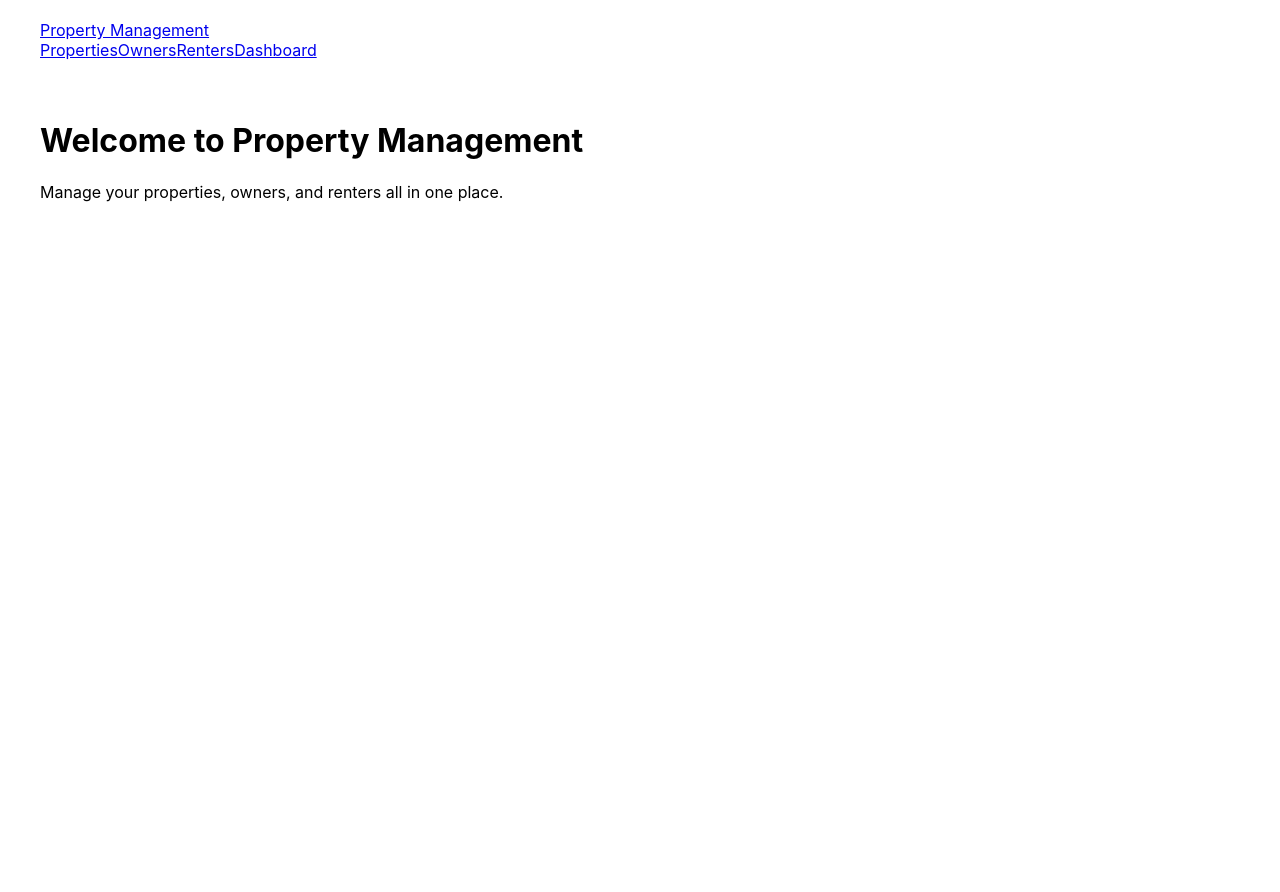
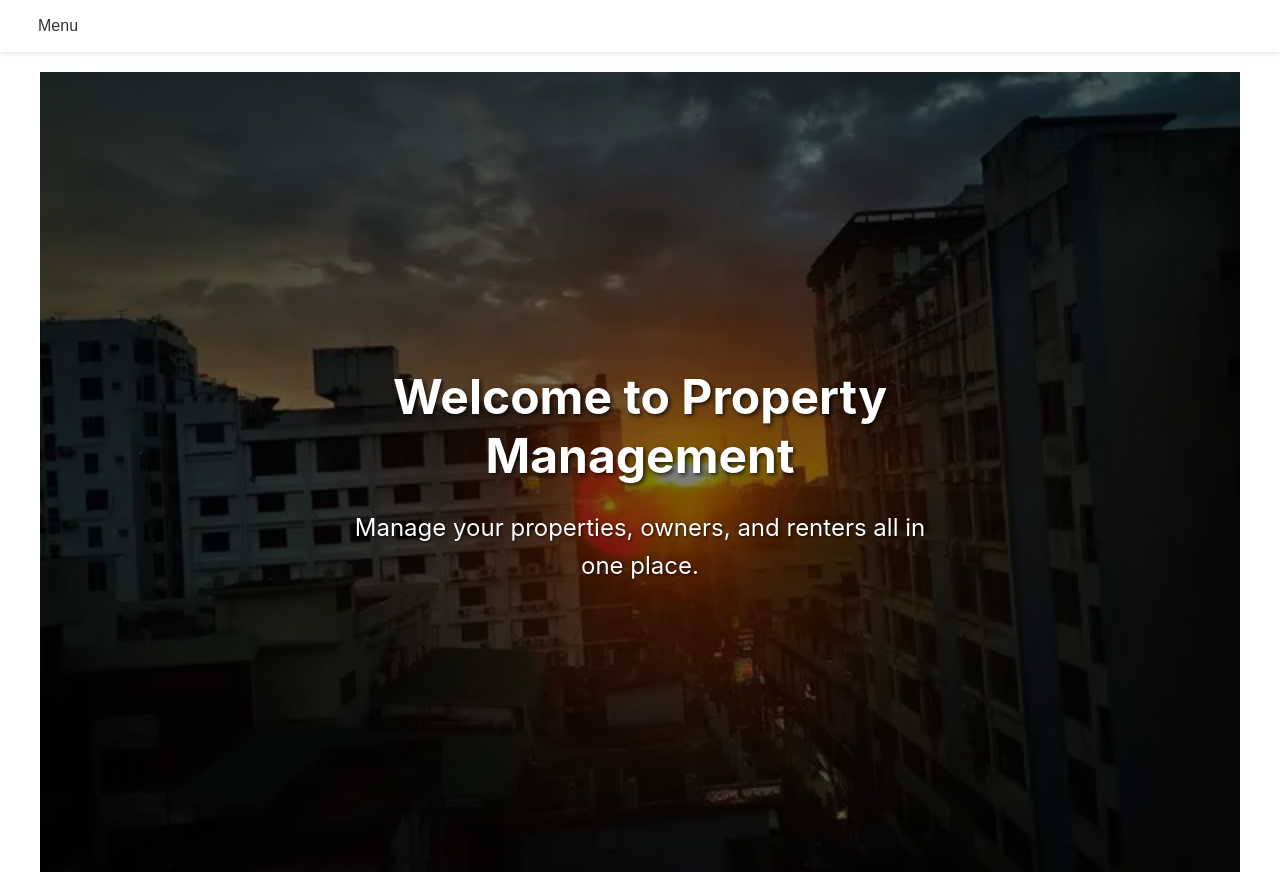
Before and after one commit to git1-shivansh/PropertyManagement, a React (Create React App) app in the folder frontend/: page / in a window 1280 px wide. Before the commit the page ends 800 px from the top, so only its background shows below. Built offline with nearby package versions, Linux system fonts and the light colour scheme.

Commit message:
Created Navbar and modified the homepage

```diff
--- /dev/null
+++ b/frontend/src/Home.css
@@ -0,0 +1,46 @@
+/* Home page container */
+.home-container {
+    position: relative;
+    height: 100vh; /* Full-screen height */
+    display: flex;
+    justify-content: center;
+    align-items: center;
+    background: url('../background_homepage/background.jpeg') no-repeat center center/cover;
+  }
+
+  /* Overlay for darkening background */
+  .overlay {
+    position: absolute;
+    top: 0;
+    left: 0;
+    width: 100%;
+    height: 100%;
+    background: rgba(0, 0, 0, 0.5); /* Semi-transparent black */
+    display: flex;
+    justify-content: center;
+    align-items: center;
+    z-index: 1;
+  }
+
+  /* Content wrapper */
+  .home-content {
+    text-align: center;
+    color: #ffffff;
+    z-index: 2;
+    max-width: 600px;
+  }
+
+  /* Main title */
+  .home-title {
+    font-size: 3rem; /* Large text */
+    font-weight: bold;
+    margin-bottom: 1rem;
+    text-shadow: 2px 2px 4px rgba(0, 0, 0, 0.7);
+  }
+
+  /* Subtitle */
+  .home-subtitle {
+    font-size: 1.5rem;
+    line-height: 1.6;
+    text-shadow: 1px 1px 3px rgba(0, 0, 0, 0.7);
+  }
--- /dev/null
+++ b/frontend/src/Navbar2.css
@@ -0,0 +1,58 @@
+/* Navbar container */
+.navbar {
+    display: flex;
+    justify-content: space-between;
+    align-items: center;
+    padding: 16px 24px;
+    background-color: #ffffff;
+    box-shadow: 0 2px 4px rgba(0, 0, 0, 0.1);
+  }
+
+  /* Menu button */
+  .menu-button {
+    display: flex;
+    align-items: center;
+    background: none;
+    border: none;
+    cursor: pointer;
+    color: #333333;
+  }
+
+  .menu-button svg {
+    margin-right: 8px;
+  }
+
+  .menu-text {
+    font-size: 16px;
+    font-weight: 500;
+  }
+
+  /* Dropdown menu */
+  .dropdown-menu {
+    position: absolute;
+    top: 60px;
+    left: 24px;
+    background-color: #ffffff;
+    border: 1px solid #dddddd;
+    border-radius: 8px;
+    box-shadow: 0 2px 6px rgba(0, 0, 0, 0.1);
+    padding: 8px 0;
+    list-style: none;
+    z-index: 1000;
+  }
+
+  .dropdown-menu li {
+    padding: 8px 16px;
+  }
+
+  .dropdown-menu li a {
+    text-decoration: none;
+    font-size: 14px;
+    color: #333333;
+    display: block;
+    transition: background-color 0.2s ease-in-out;
+  }
+
+  .dropdown-menu li a:hover {
+    background-color: #f0f0f0;
+  }
--- a/frontend/src/components/Navbar2.js
+++ b/frontend/src/components/Navbar2.js
@@ -1,17 +1,73 @@
-import React from 'react';
+import React, { useState } from 'react';
 import { Link } from 'react-router-dom';
+import '../Navbar2.css'; // Import the CSS file for styling
 
 function Navbar2() {
+  const [dropdownOpen, setDropdownOpen] = useState(false);
+
+  const toggleDropdown = () => {
+    setDropdownOpen(!dropdownOpen);
+  };
+
+  const closeDropdown = () => {
+    setDropdownOpen(false);
+  };
+
   return (
-    <nav className="bg-gray-800 text-white p-4">
-      <div className="container mx-auto flex justify-between">
-        <Link to="/" className="text-xl font-bold">Property Management</Link>
-        <div className="space-x-4">
-          <Link to="/properties" className="hover:text-gray-300">Properties</Link>
-          <Link to="/owners" className="hover:text-gray-300">Owners</Link>
-          <Link to="/renters" className="hover:text-gray-300">Renters</Link>
-          <Link to="/property-dashboard" className="hover:text-gray-300">Dashboard</Link>
-        </div>
+    <nav className="navbar">
+      {/* Left Section - Menu */}
+      <div className="menu-section">
+        <button
+          onClick={toggleDropdown}
+          className="menu-button"
+          aria-label="Toggle Menu"
+        >
+          <svg
+            xmlns="http://www.w3.org/2000/svg"
+            className="h-6 w-6"
+            fill="none"
+            viewBox="0 0 24 24"
+            stroke="currentColor"
+            strokeWidth={2}
+          >
+            <path
+              strokeLinecap="round"
+              strokeLinejoin="round"
+              d="M4 6h16M4 12h16m-7 6h7"
+            />
+          </svg>
+          <span className="menu-text">Menu</span>
+        </button>
+
+        {dropdownOpen && (
+          <ul className="dropdown-menu">
+            <li>
+              <Link to="/" onClick={closeDropdown}>
+                Home
+              </Link>
+            </li>
+            <li>
+              <Link to="/owners" onClick={closeDropdown}>
+                Owners
+              </Link>
+            </li>
+            <li>
+              <Link to="/renters" onClick={closeDropdown}>
+                Renters
+              </Link>
+            </li>
+            <li>
+              <Link to="/properties" onClick={closeDropdown}>
+                Properties
+              </Link>
+            </li>
+            <li>
+              <Link to="/property-dashboard" onClick={closeDropdown}>
+                Dashboard
+              </Link>
+            </li>
+          </ul>
+        )}
       </div>
     </nav>
   );
--- a/frontend/src/pages/Home.js
+++ b/frontend/src/pages/Home.js
@@ -1,10 +1,17 @@
 import React from 'react';
+import '../Home.css'; // Import the CSS file
 
 function Home() {
   return (
-    <div className="text-center">
-      <h1 className="text-4xl font-bold mb-4">Welcome to Property Management</h1>
-      <p className="text-xl">Manage your properties, owners, and renters all in one place.</p>
+    <div className="home-container">
+      <div className="overlay">
+        <div className="home-content">
+          <h1 className="home-title">Welcome to Property Management</h1>
+          <p className="home-subtitle">
+            Manage your properties, owners, and renters all in one place.
+          </p>
+        </div>
+      </div>
     </div>
   );
 }
```
Also changed, not shown: frontend/background_homepage/background.jpeg (added).
